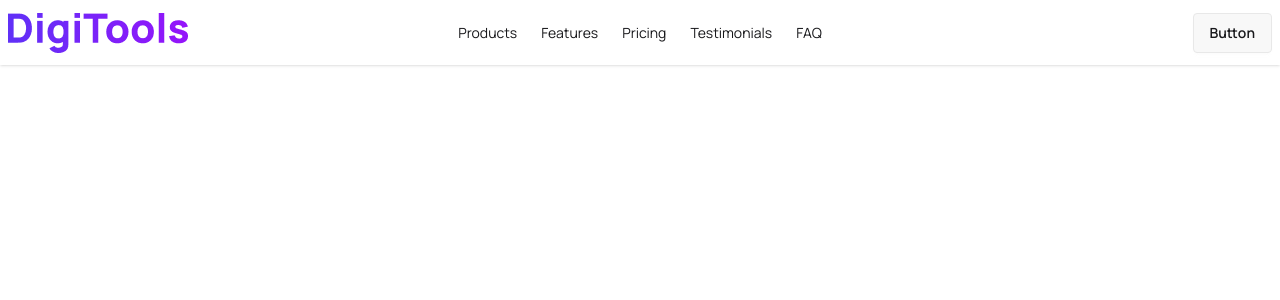
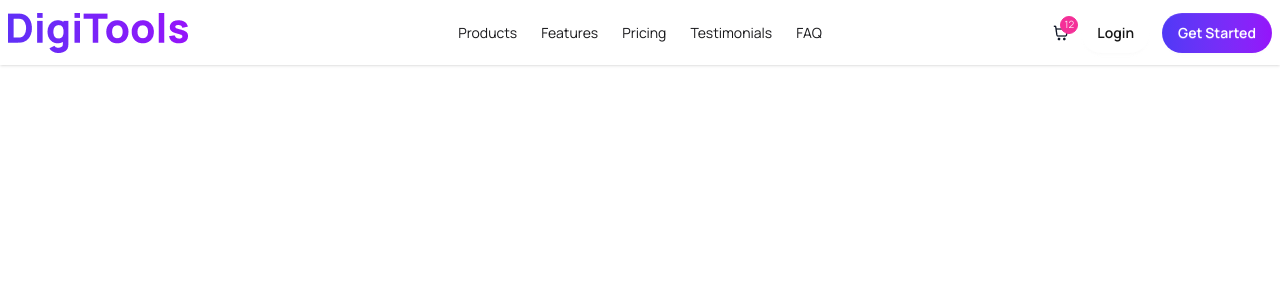
Before and after one commit to IamPial/digitools-pricing-app, a React (Vite) app: page / in a window 1280 px wide. Shown: the top 300 px of the page. Built offline with nearby package versions, Linux system fonts and the light colour scheme.

Commit message:
create cart badge icon top of the cart icon

```diff
--- a/src/components/Navbar/Navbar.jsx
+++ b/src/components/Navbar/Navbar.jsx
@@ -1,5 +1,6 @@
 import React from "react";
 import logoImg from "../../assets/logo.png";
+import cartImg from "../../assets/shopping-cart.png";
 
 const Navbar = () => {
   return (
@@ -68,8 +69,19 @@ const Navbar = () => {
             </li>
           </ul>
         </div>
-        <div className="navbar-end">
-          <a className="btn">Button</a>
+        <div className="navbar-end gap-3">
+          <div className="indicator">
+            <span className="indicator-item badge p-2 h-4 w-4 badge-secondary rounded-full text-[10px] ">
+              12
+            </span>
+            <img className="" src={cartImg} alt="cart" />
+          </div>
+          <button className="btn rounded-full bg-white text-neutral-900 hover:bg-linear-to-r from-[#4f39f6] to-[#9514fa] border-none hover:text-white font-semibold">
+            Login
+          </button>
+          <a className="btn bg-linear-to-r from-[#4f39f6] to-[#9514fa] rounded-full border-none text-white font-semibold">
+            Get Started
+          </a>
         </div>
       </div>
     </div>
```
